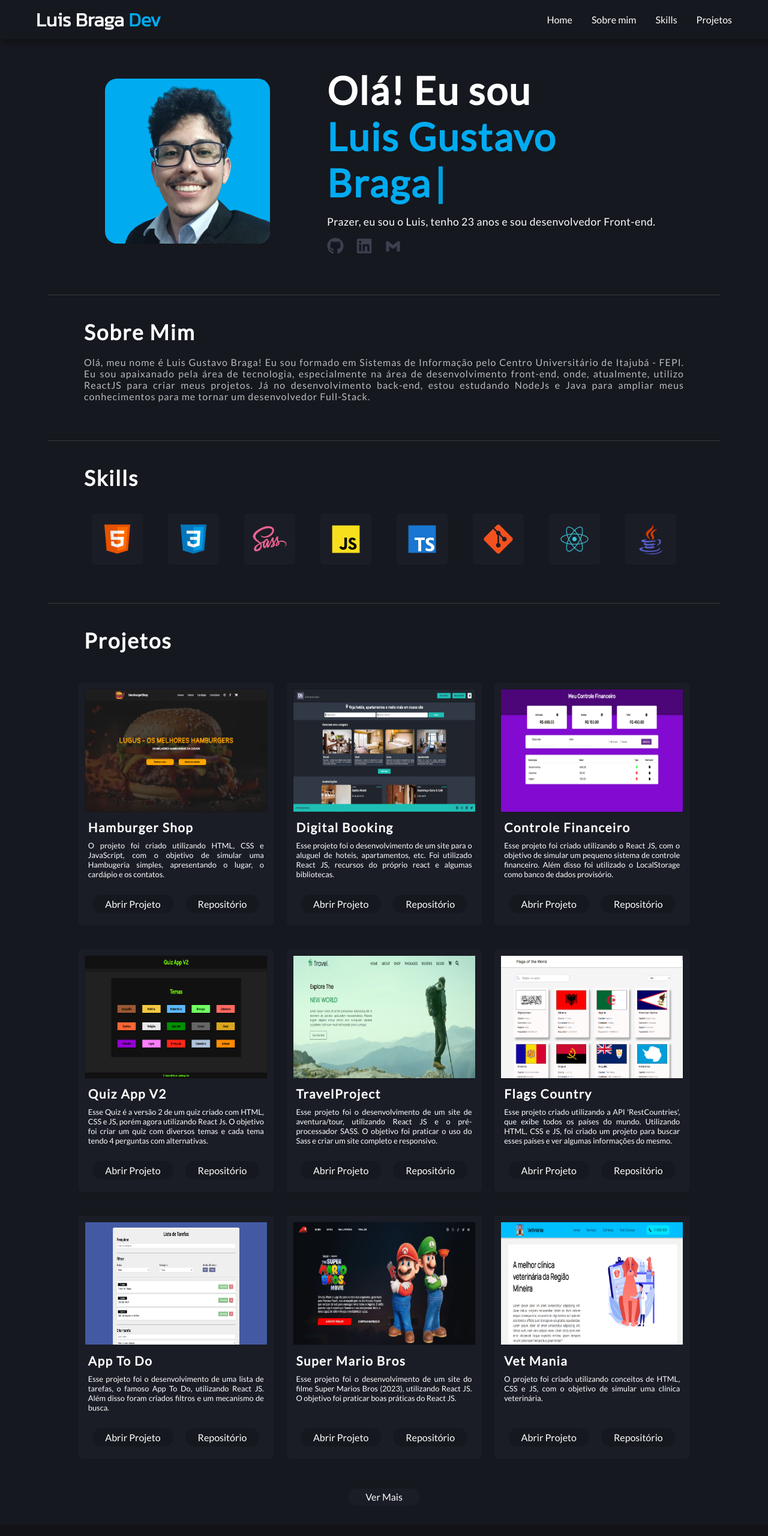
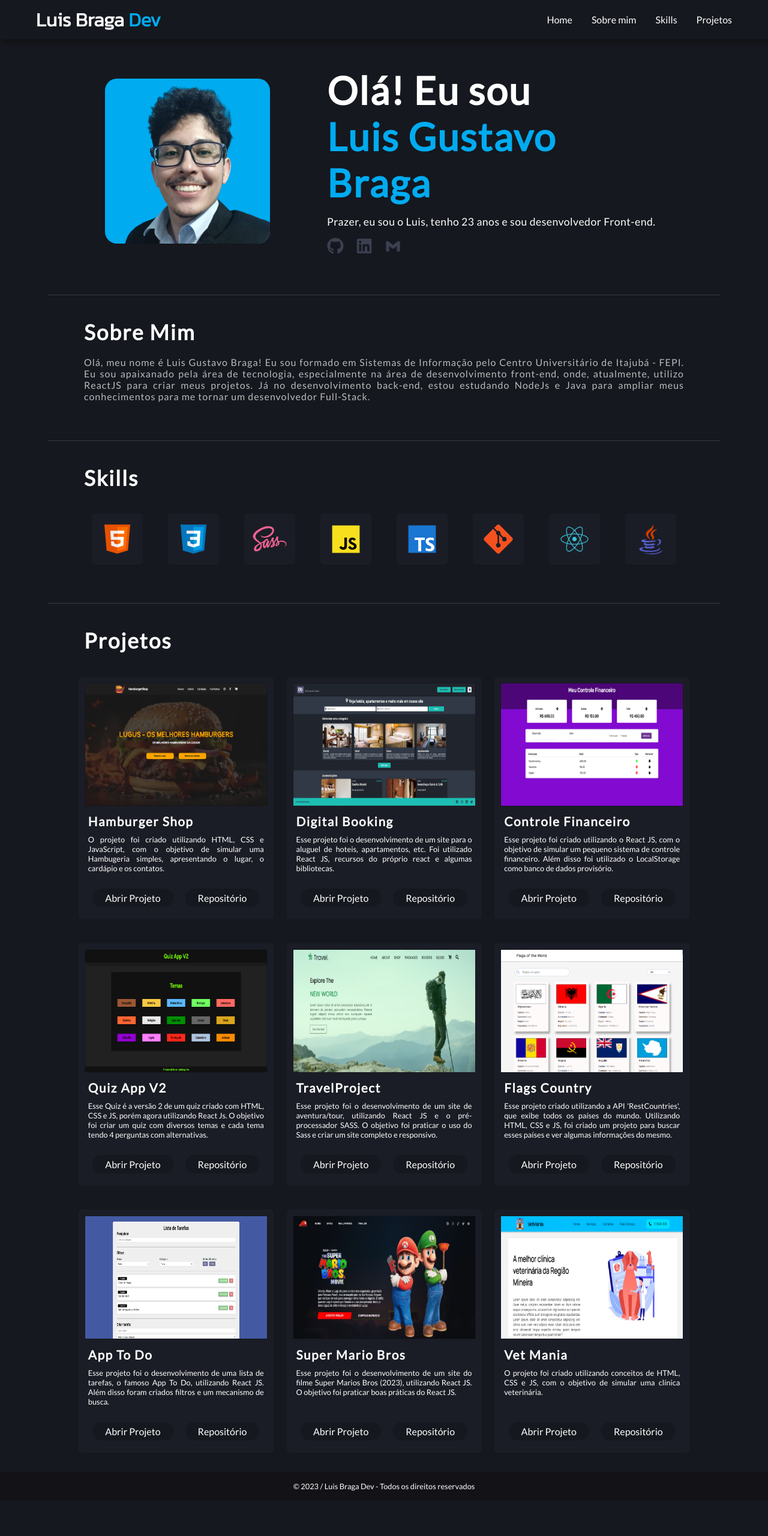
Before and after one commit to LuisBraga31/meuPortfolioV2, a React (Vite) app: page / in a window 1280 px wide. Shown: the top 2560 px of the page at 60% size. After the commit the page ends 2501 px from the top, so only its background shows below. Built offline with nearby package versions, Linux system fonts and the light colour scheme.

Commit message:
Alterando detalhes do portfolio e algumas estilizações

```diff
--- a/src/components/Footer/Footer.module.css
+++ b/src/components/Footer/Footer.module.css
@@ -1,21 +1,11 @@
 .footer {
     background-color: var(--bg-color3);
-    padding: 1.1rem;
+    padding: 1rem;
     display: flex;
     align-items: center;
     justify-content: center;
 }
 
 .footer small {
-    font-size: 0.9rem;
+    font-size: 0.8rem;
 }
-
-@media (max-width:1120px) {
-    .contacts {
-        display: flex;
-        justify-content: flex-start;
-        flex-direction: column;
-        gap: 50px;
-    }
-
-}
--- a/src/components/Introduction/Introduction.module.css
+++ b/src/components/Introduction/Introduction.module.css
@@ -48,25 +48,6 @@
     color: var(--blue-option);
 }
 
-/* Animation com letras */
-
-.luisbragadev::after {
-    color: var(--blue-option);
-    content: '|';
-    margin-left: 5px;
-    opacity: 1;
-    animation: pisca 1s infinite linear;
-}
-
-@keyframes pisca {
-    0%, 100% {
-      opacity: 1;
-    }
-    50% {
-      opacity: 0;
-    }
-}
-
 @media (max-width:940px) {
 
     .introduction {
@@ -100,7 +81,7 @@
     }
 
     .introductionTitle h1{
-        font-size: 2.4rem;
+        font-size: 2rem;
     }
     .introductionText p {
         font-size: 1rem;
--- a/src/components/PersonalProjects/PersonalProjects.module.css
+++ b/src/components/PersonalProjects/PersonalProjects.module.css
@@ -7,7 +7,7 @@
 .projectsContainer {
     display: flex;
     flex-direction: column;
-    gap: 50px;
+    gap: 40px;
     border-top: 1px solid var(--trace-line);
     width: 100%;
     padding: 0px 60px;
@@ -90,24 +90,6 @@
     background-color: var(--bg-color);
     border: 1px solid white;
 }
-.projectsSeeMore {
-    display: flex;
-    justify-content: center;
-}
-
-.projectsSeeMore a {
-    background-color: var(--bg-color2);
-    text-decoration: none;
-    color: var(--text-color);
-    padding: 0.3rem 1.8rem;
-    border-radius: 15px;
-    transition: all 200ms ease-in;
-    font-size: 1rem;
-}
-
-.projectsSeeMore a:hover {
-    color: var(--blue-option);
-}
 
 @media (max-width: 768px) {
     .projects {
--- a/src/components/PersonalProjects/index.jsx
+++ b/src/components/PersonalProjects/index.jsx
@@ -31,12 +31,6 @@ export default function PersonalProjects() {
 
                 </div>
 
-                <div className={styles.projectsSeeMore}>
-                    <a href="https://github.com/LuisBraga31?tab=repositories">
-                        <span> Ver Mais </span>
-                    </a>
-                </div>
-
             </div>
 
         </section>
--- a/src/index.css
+++ b/src/index.css
@@ -33,9 +33,7 @@ section {
 
 :root {
   --bg-color: #15181e;
-
   --bg-color2: #1b1d26;
-
   --bg-color3: #131317;
   --bg-color4: #3b3f4f;
   --blue-option: #00abf0;
```
